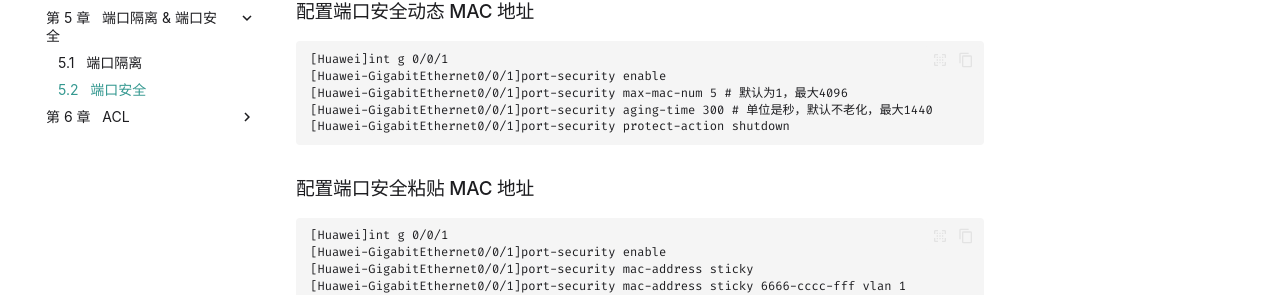
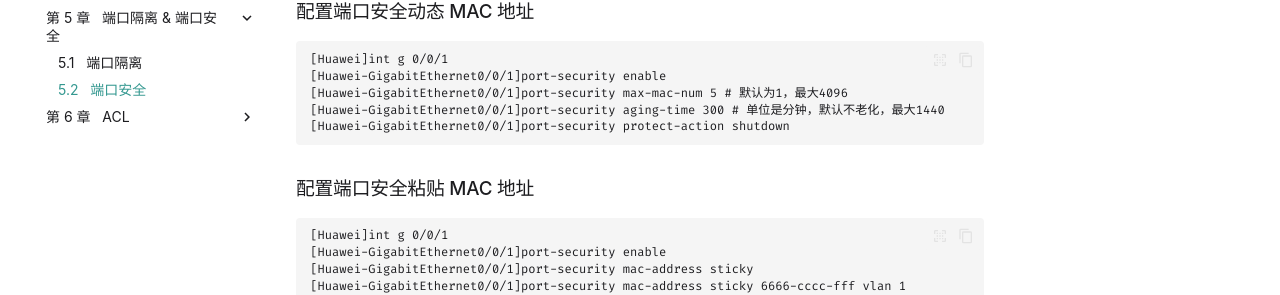
Before and after one commit to Xiao-Jiang-233/hello-netdev, an MkDocs documentation site: the page built from docs/chapter_cyber_security/port_security.md, in a window 1280 px wide and 900 px high, scrolled down 1555 px. Shown: the part 225-520 px from the top of the window. Built offline with MkDocs 1.6.1 and Material for MkDocs 9.7.7, drawn with Linux system fonts in a browser that asks for light colours; comment, search, counter and statistics services are not loaded.

Commit message:
🐞 fix: 修改端口安全中的单位错误

````diff
--- a/docs/chapter_cyber_security/port_security.md
+++ b/docs/chapter_cyber_security/port_security.md
@@ -58,7 +58,7 @@ comments: true
 [Huawei]int g 0/0/1
 [Huawei-GigabitEthernet0/0/1]port-security enable
 [Huawei-GigabitEthernet0/0/1]port-security max-mac-num 5 # 默认为1，最大4096
-[Huawei-GigabitEthernet0/0/1]port-security aging-time 300 # 单位是秒，默认不老化，最大1440
+[Huawei-GigabitEthernet0/0/1]port-security aging-time 300 # 单位是分钟，默认不老化，最大1440
 [Huawei-GigabitEthernet0/0/1]port-security protect-action shutdown
 ```
 
````
